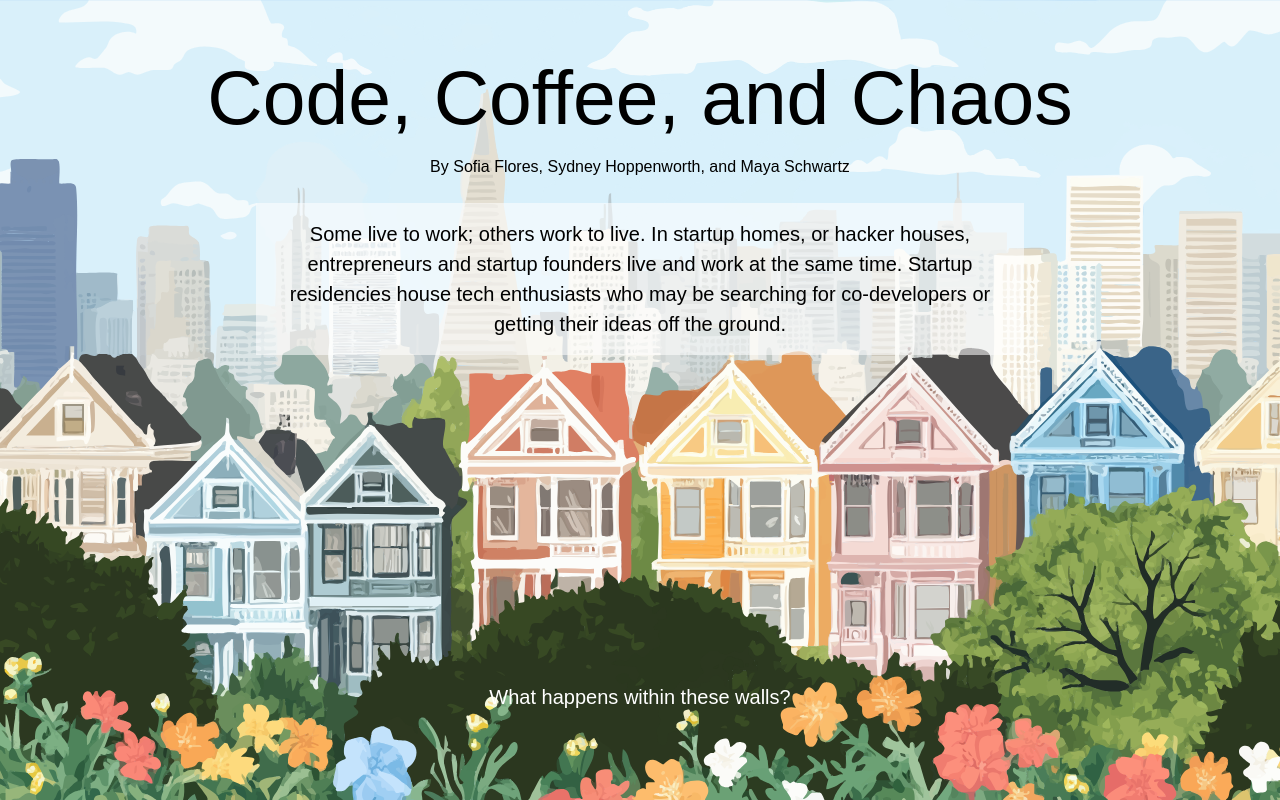
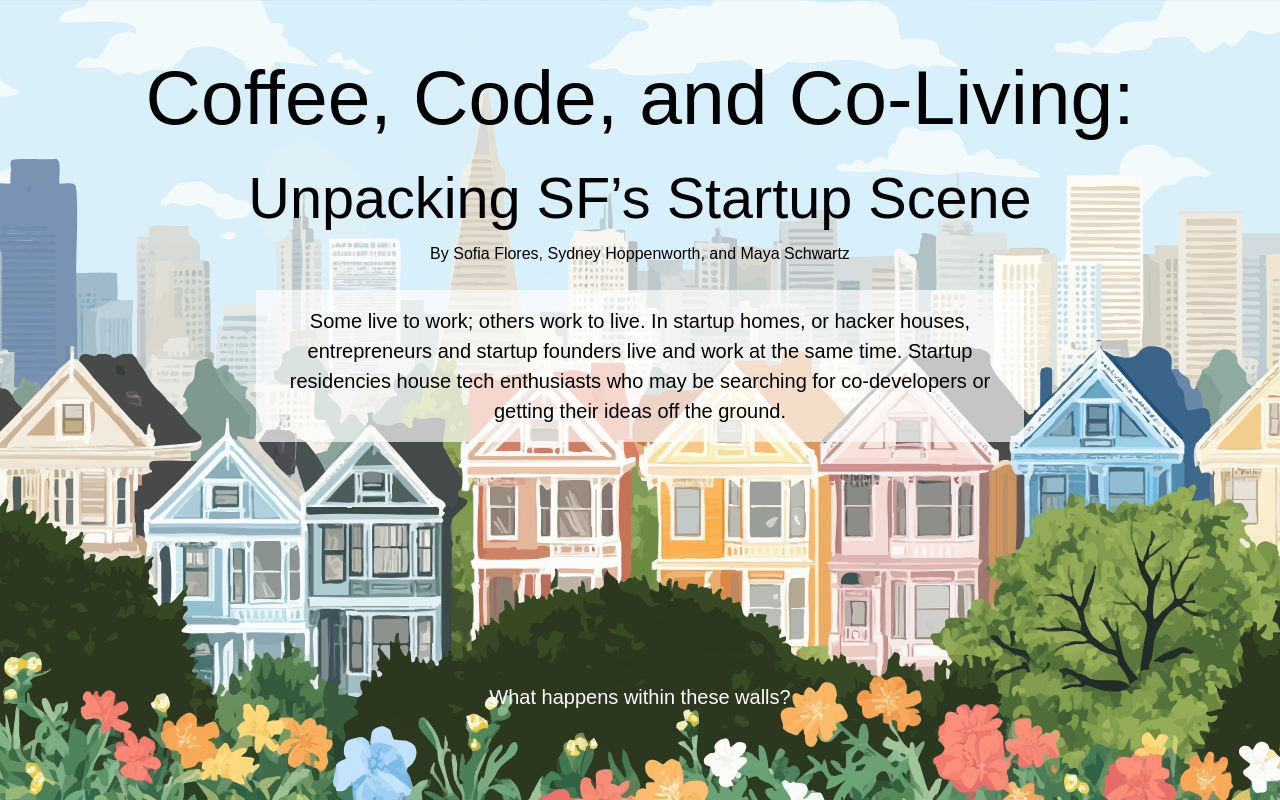
Before and after one commit to sydneyhopp/startup-houses, a Next.js app in the folder startup-house/: page / in a window 1280 px wide. Shown: the top 800 px of the page. Built offline with nearby package versions, Linux system fonts and the light colour scheme; a web font is replaced by a local one.

Commit message:
changed title

```diff
--- a/startup-house/app/globals.css
+++ b/startup-house/app/globals.css
@@ -54,7 +54,7 @@ body {
 
 
 .landingBlurb {
-  background-color: #ffffff90;
+  background-color: #ffffffae;
   padding: 1rem;
 }
 
@@ -87,7 +87,7 @@ body {
 
 
 .testText {
-  background-color: #ffffff90;
+  background-color: #ffffffae;
   padding:1rem;
 }
 
@@ -136,7 +136,7 @@ a:hover {
   }
 
   h2 {
-    font-size: 5vw;
+    font-size: 4.5vw;
   }
 
   p1 {
@@ -220,7 +220,7 @@ a:hover {
   }
 
   h2 {
-    font-size: 5vw;
+    font-size: 4.5vw;
   }
 
   p1 {
--- a/startup-house/app/layout.js
+++ b/startup-house/app/layout.js
@@ -19,8 +19,8 @@ const dmSerifText = DM_Serif_Text({
 });
 
 export const metadata = {
-  title: "Code, Coffee, Chaos",
-  description: "BAIP Journalism 390 Project!",
+  title: "Coffee, Code, and Co-Living",
+  description: "Unpacking SF’s Startup Scene",
 };
 
 export default function RootLayout({ children }) {
--- a/startup-house/app/page.js
+++ b/startup-house/app/page.js
@@ -36,7 +36,7 @@ export default function Scrolly(){
     const bedText = [
       { text: '“I was working 110 hour weeks in Arcadia (Berkley Residency), so I didn’t talk to anyone, I was kind of just locked in my room all day. Now I’m working 80 hour weeks, so that’s better, and I can actually talk to people. I’m almost always working in my room or a coffee shop."', start: 0.0, end: 0.1, leave: 0.4},
       { text: '"Oh, yeah, there’s someone living in there.” Another startup founder is living in the small room attached to his own.', start: 0.2, end: 0.3, leave: 0.5},
-      { text: '"These were here when I moved in.” Arraya thought they matched the futuristic styled interior design, highlighted with geometric shapes and bright colors.', start: 0.4, end: 0.5, leave: 0.7},
+      { text: '"These were here when I moved in.” Arraya thought the bright neon signs on his wall matched the futuristic styled interior design of the house, highlighted with geometric shapes and bright colors.', start: 0.4, end: 0.5, leave: 0.7},
     ];
 
     return (
@@ -53,7 +53,8 @@ export default function Scrolly(){
               </div>
 
               <div className="landingText">
-                <h1>Code, Coffee, and Chaos</h1>
+                <h1>Coffee, Code, and Co-Living:</h1>
+                <h2>Unpacking SF’s Startup Scene</h2>
                 <p1>By Sofia Flores, Sydney Hoppenworth, and Maya Schwartz</p1>
                 <br />
 
```
